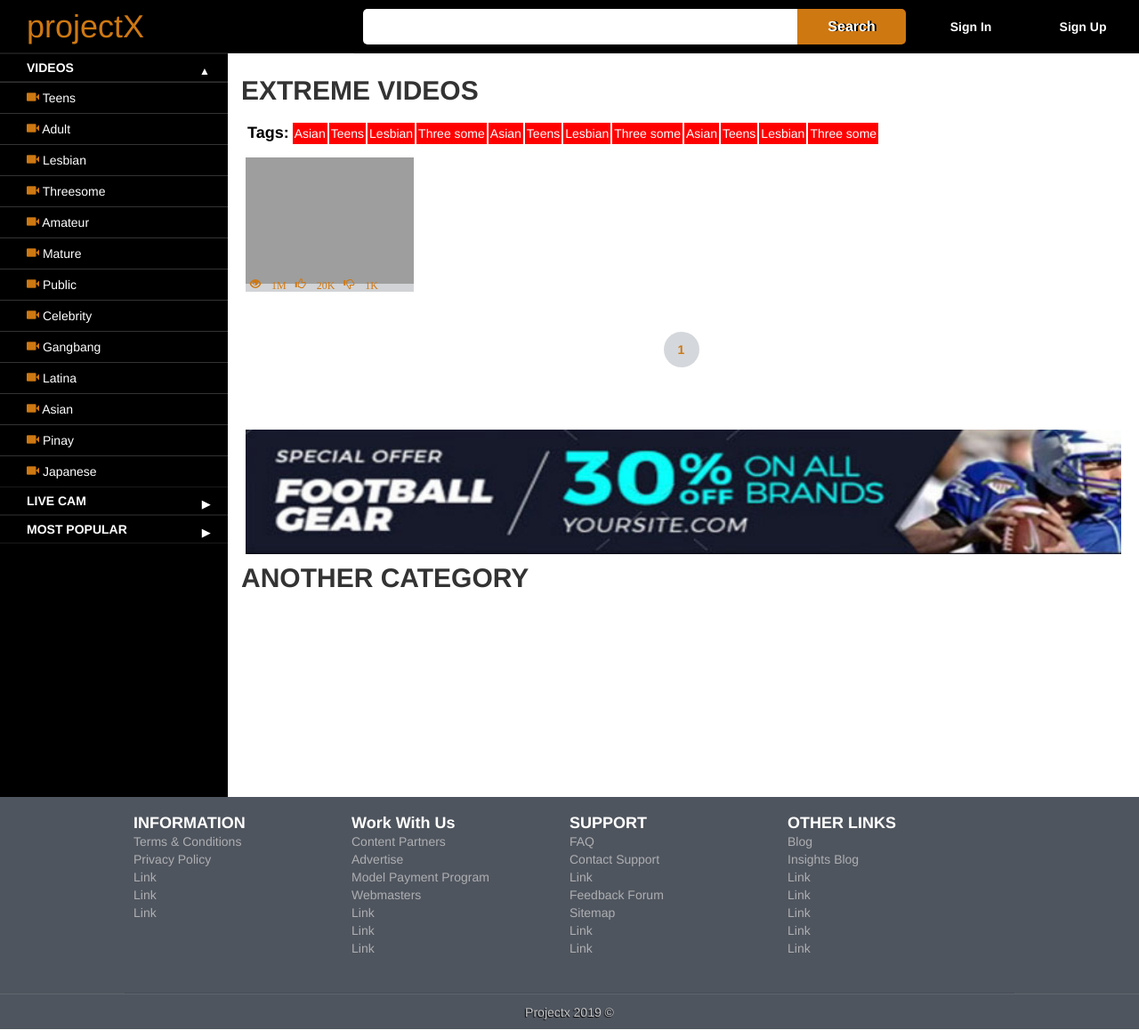
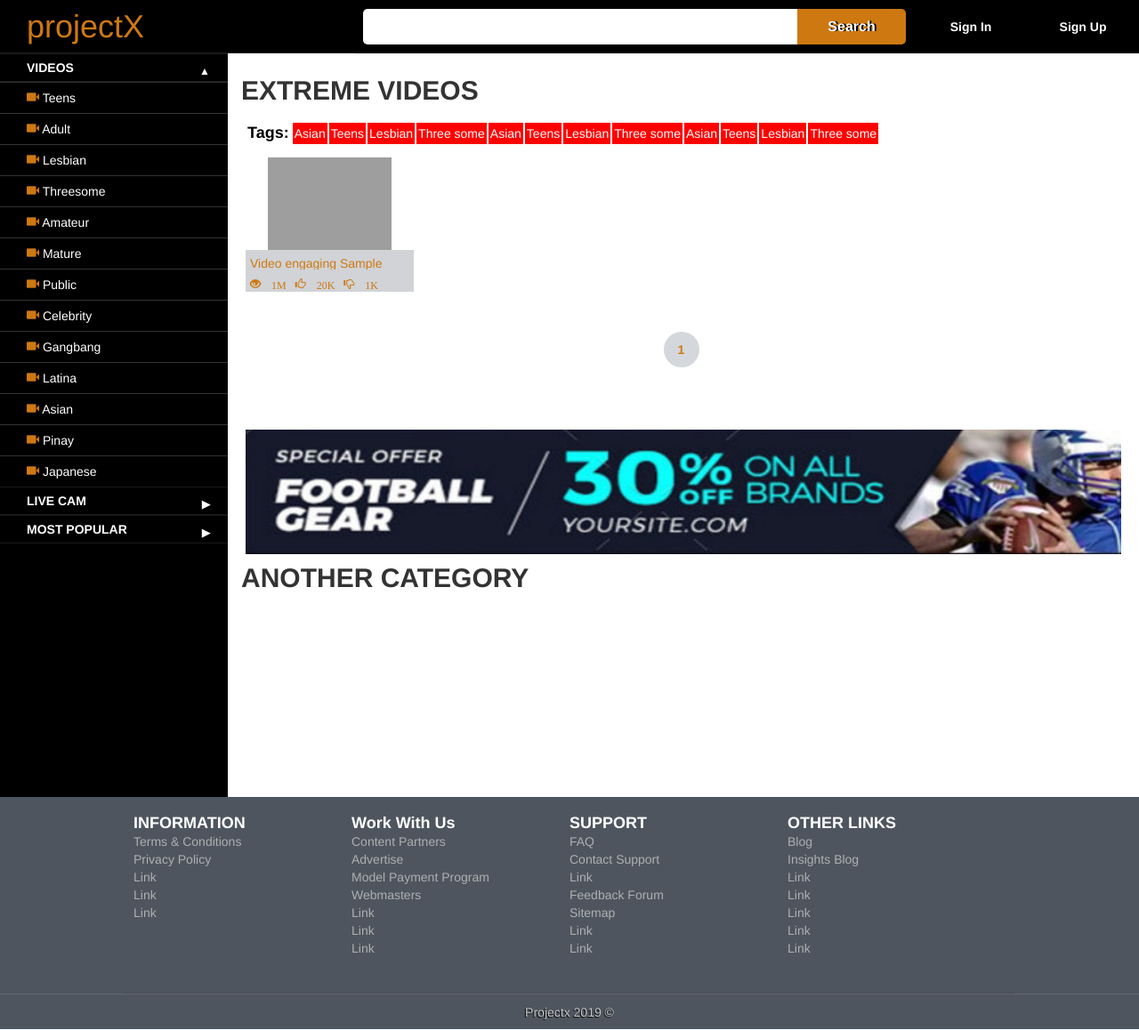
Before and after one commit to vhinzgithub/projectxxx, a PHP site: page / in a window 1280 px wide. Shown: the whole page at 89% size. Run offline with PHP 8.4, Linux system fonts and the light colour scheme; tables that the repository leaves empty or names only in its code hold one stand-in row (values such as "Sample post"); grey boxes are pictures that could not be loaded.

Commit message:
Add files via upload

```diff
--- a/style.css
+++ b/style.css
@@ -516,7 +516,7 @@ body{
 .video-item-content{
   position: relative;
   width: 100%;
-  /*height: auto;*/
+  height: auto;
 }
 
 
@@ -526,7 +526,7 @@ body{
   top:0;
   left: 0;
   width: 100%;
-  /*height: auto;*/
+  max-height: 176px;
   cursor: pointer;
 
 }
@@ -647,6 +647,8 @@ body{
 
 #view-video video{
     width: 100%;
+    height: 100%!important;
+    max-height: 500px;
     margin-bottom: 0!important;
 
 
@@ -1570,6 +1572,10 @@ body{
 
     }
 
+    .video-item-container video{
+        height: 100%!important;
+    }
+
 
     #view-video{
 
```
